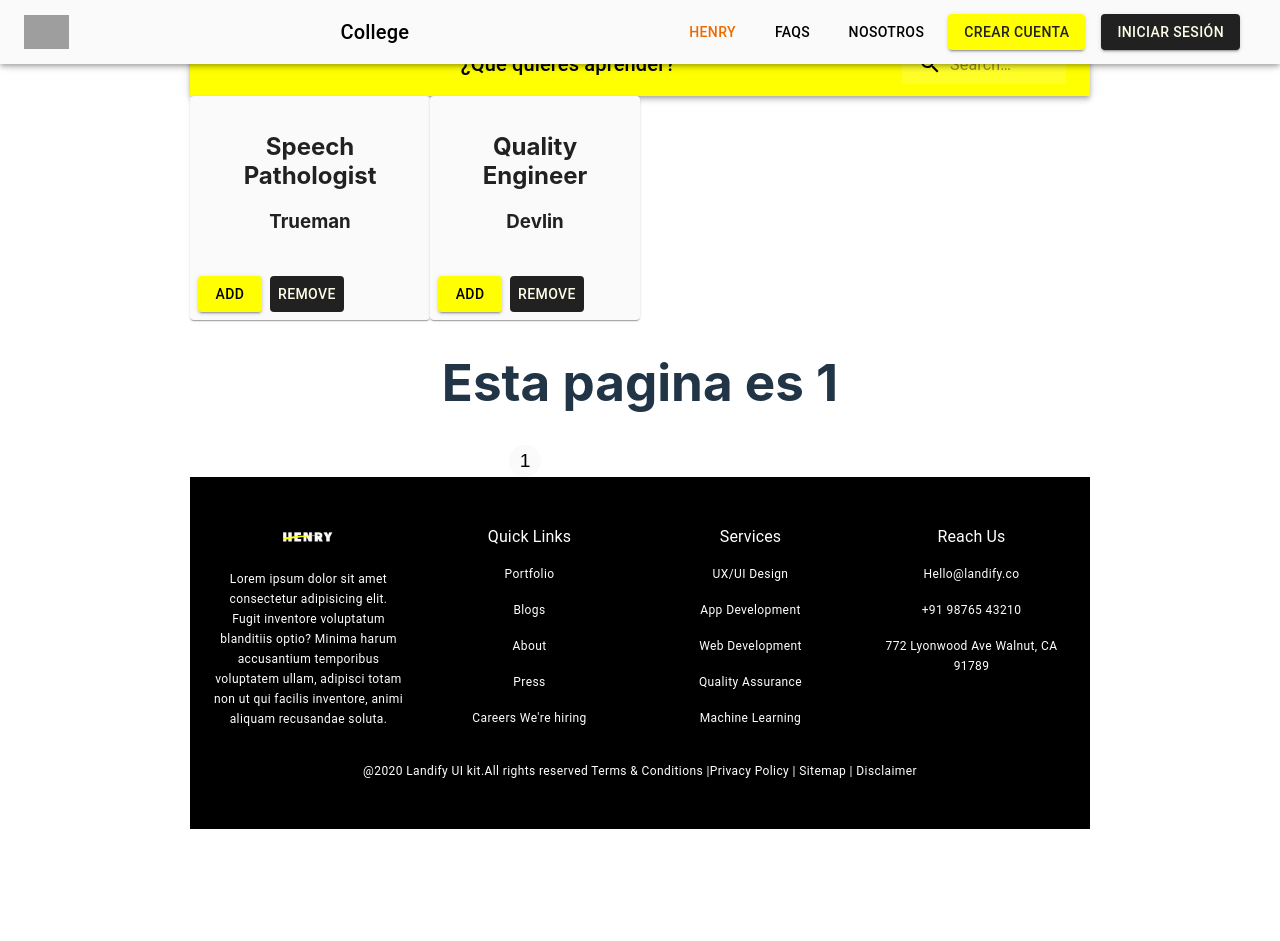
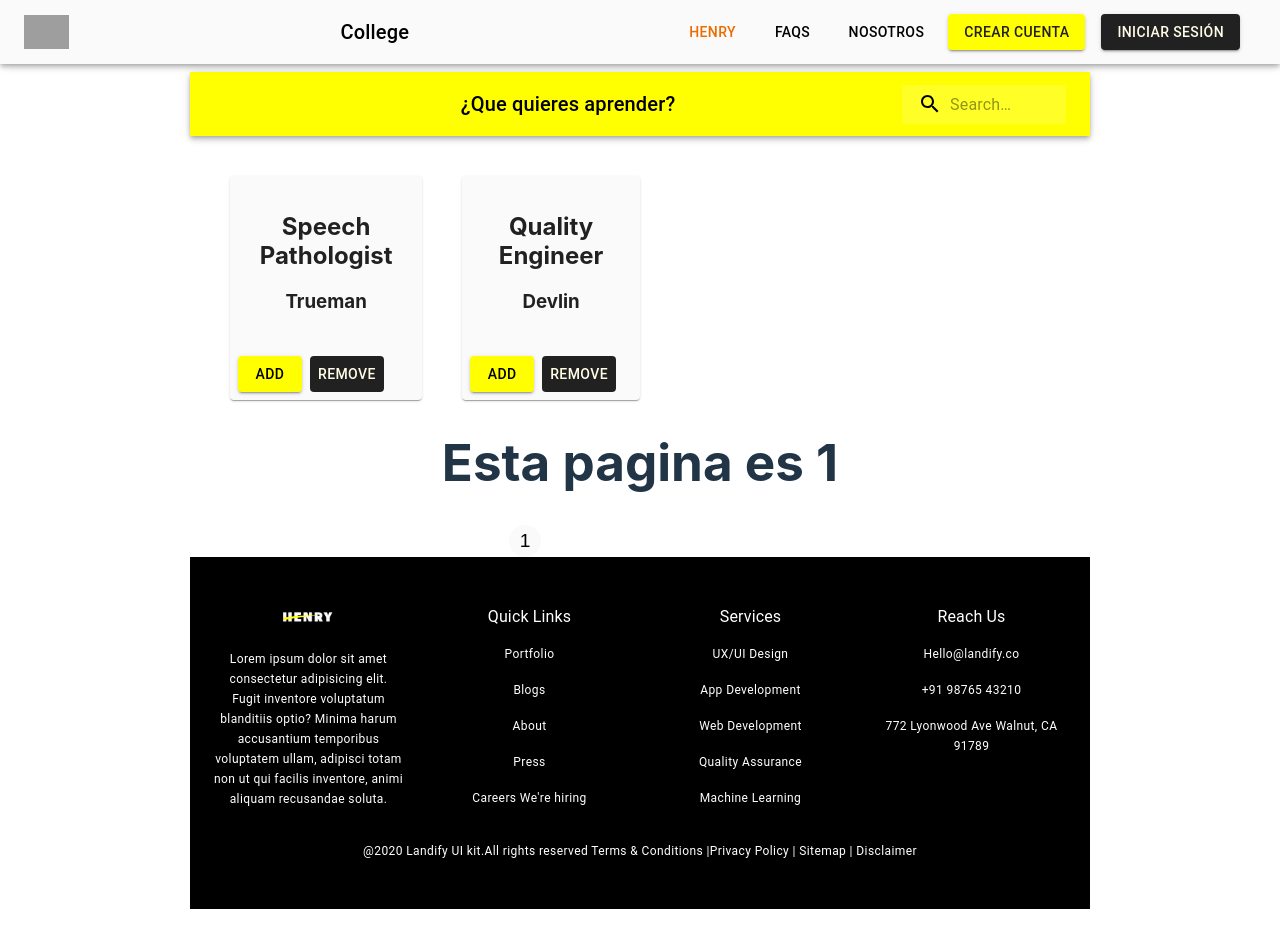
Before and after one commit to SIABATTO/HenryCollege-Front-end, a React (Vite) app: page /courses in a window 1280 px wide. Before the commit the page ends 861 px from the top, so only its background shows below. Built offline with nearby package versions, Linux system fonts and the light colour scheme; grey boxes are pictures that could not be loaded.

Commit message:
ajustes de color y formato

```diff
--- a/src/components/card/Cards.jsx
+++ b/src/components/card/Cards.jsx
@@ -12,6 +12,8 @@ import {
     return (
       <Card
         sx={{
+          mt:5,
+          ml:5,
           transition: "0.2s",
           "&:hover": {
             transform: "scale(1.05)",
--- a/src/components/navBarLanding/NavBarLanding.jsx
+++ b/src/components/navBarLanding/NavBarLanding.jsx
@@ -32,22 +32,10 @@ const NavBarLanding = () => {
           />
           <Typography variant="h6" sx={{ marginLeft: "3%" }}>
             <Link to={"/courses"}>
-              <Button sx={{ mr: 2 }} color="inherit">
+              <Button sx={{ mr: 2 ,bgcolor:'#212121',color:'#fffde7'}} color="secondary">
               Henry College
               </Button>
             </Link>
-            <Menu
-              id="menu"
-              anchorEl={anchorEl}
-              open={Boolean(anchorEl)}
-              onClose={handleClose}
-            >
-              <MenuList>
-                <MenuItem onClick={handleClose}>Opción 1</MenuItem>
-                <MenuItem onClick={handleClose}>Opción 2</MenuItem>
-                <MenuItem onClick={handleClose}>Opción 3</MenuItem>
-              </MenuList>
-            </Menu>
           </Typography>
         </Toolbar>
       </AppBar>
--- a/src/components/searchBar/SearchBar.jsx
+++ b/src/components/searchBar/SearchBar.jsx
@@ -10,6 +10,7 @@ import MenuIcon from '@mui/icons-material/Menu';
 import SearchIcon from '@mui/icons-material/Search';
 
 const Search = styled('div')(({ theme }) => ({
+
   position: 'relative',
   borderRadius: theme.shape.borderRadius,
   backgroundColor: alpha(theme.palette.common.white, 0.15),
@@ -53,7 +54,7 @@ const StyledInputBase = styled(InputBase)(({ theme }) => ({
 
 export default function SearchBar() {
   return (
-    <Box sx={{ flexGrow: 1 }}>
+    <Box sx={{ flexGrow: 1, mt:5}} >
       <AppBar position="static">
         <Toolbar>
           <IconButton
--- a/src/views/landing/Landing.module.css
+++ b/src/views/landing/Landing.module.css
@@ -12,4 +12,5 @@
     flex-direction: column;
     width: 47vw;
     max-width: 640px;
+    color: black
 }
```
